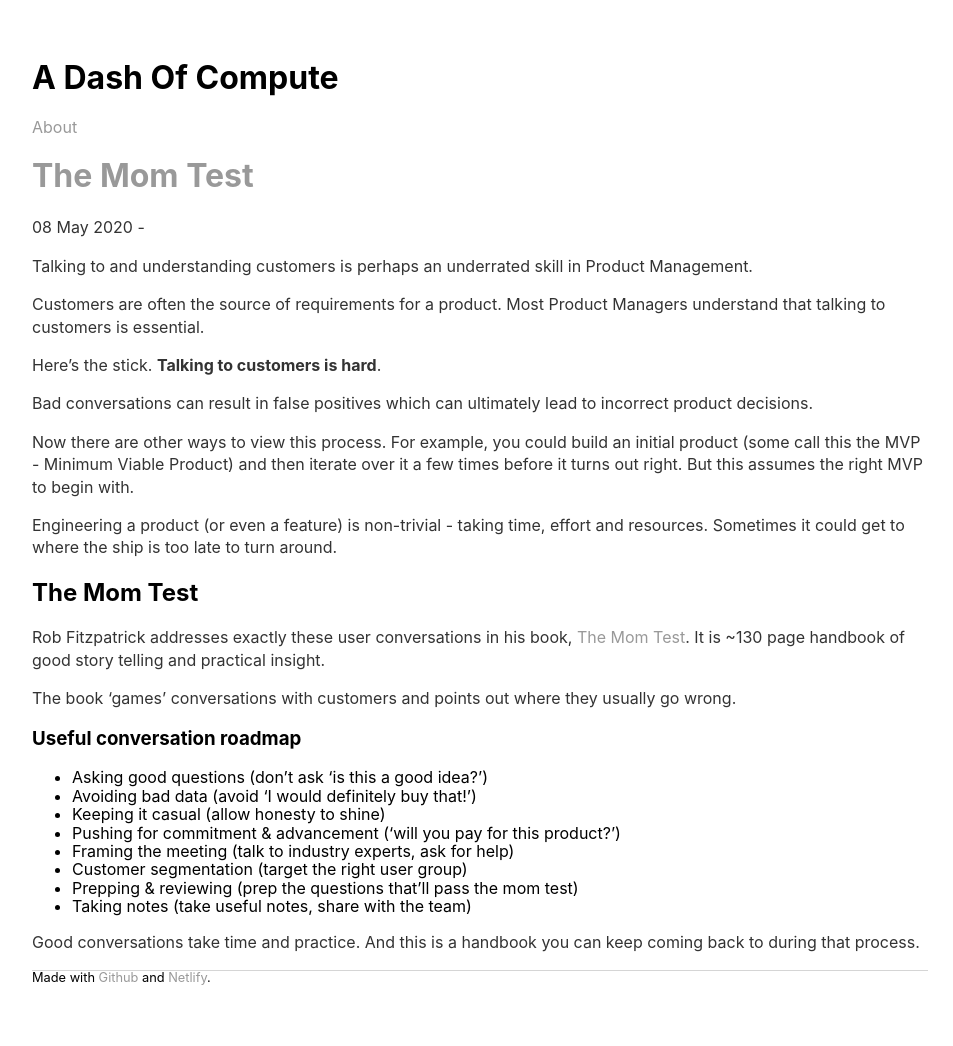
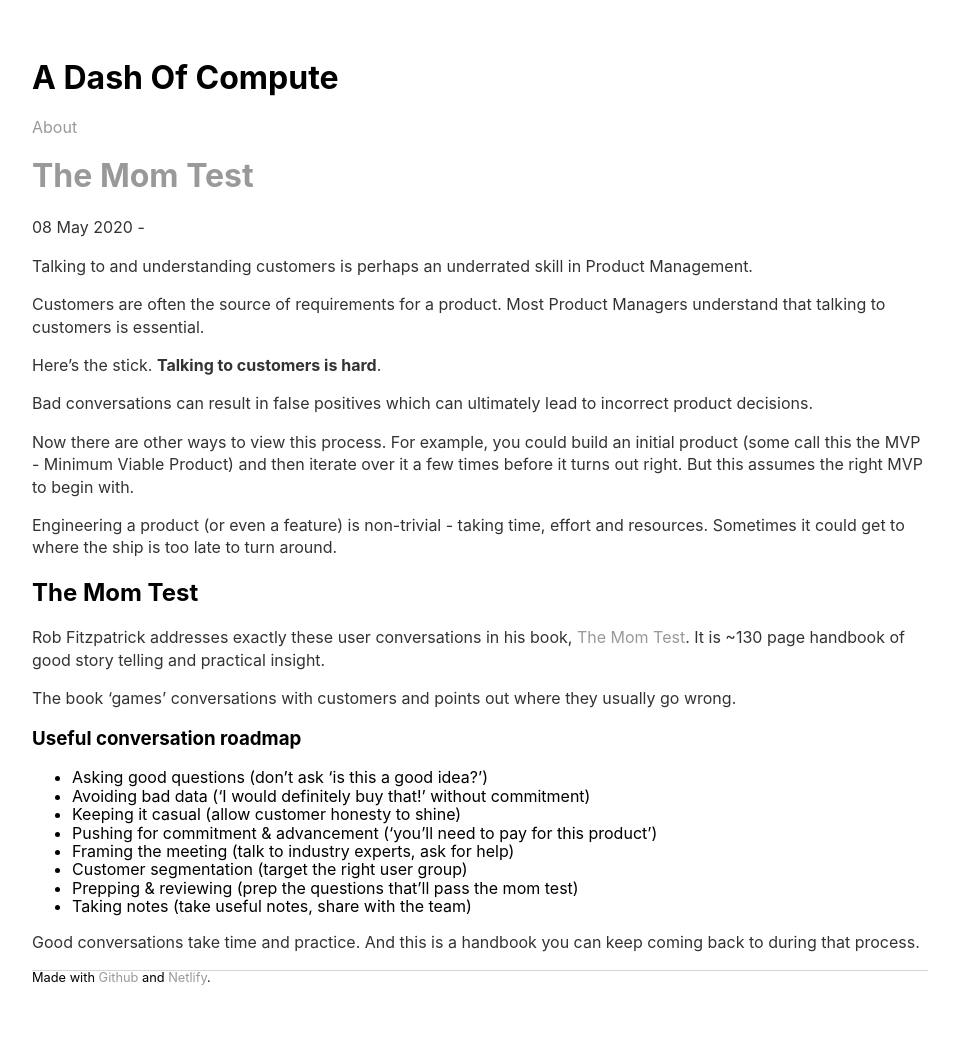
Before and after one commit to sautee/sautee.github.io, a Jekyll site: the page built from _posts/2020-05-08-momtest.md, in a window 1280 px wide. Shown: the whole page, without its empty margins (160-1113 px from the left). Built offline with Jekyll 4.4.1, drawn with Linux system fonts in a browser that asks for light colours; nearby versions of some CDN libraries; library files that are not in the unit come from our copies.

Commit message:
Update 2020-05-08-momtest.md

```diff
--- a/_posts/2020-05-08-momtest.md
+++ b/_posts/2020-05-08-momtest.md
@@ -25,9 +25,9 @@
 ### Useful conversation roadmap
 
 - Asking good questions (don't ask 'is this a good idea?')
-- Avoiding bad data (avoid 'I would definitely buy that!')
-- Keeping it casual (allow honesty to shine)
-- Pushing for commitment & advancement ('will you pay for this product?')
+- Avoiding bad data ('I would definitely buy that!' without commitment)
+- Keeping it casual (allow customer honesty to shine)
+- Pushing for commitment & advancement ('you'll need to pay for this product')
 - Framing the meeting (talk to industry experts, ask for help)
 - Customer segmentation (target the right user group)
 - Prepping & reviewing (prep the questions that'll pass the mom test)
```
